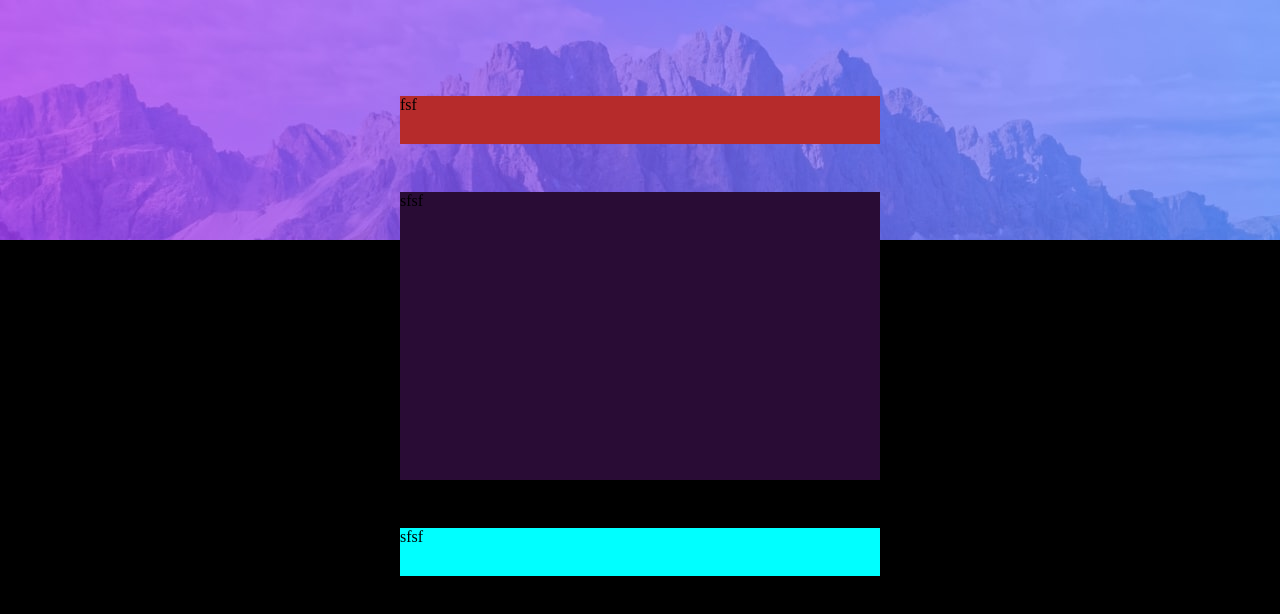
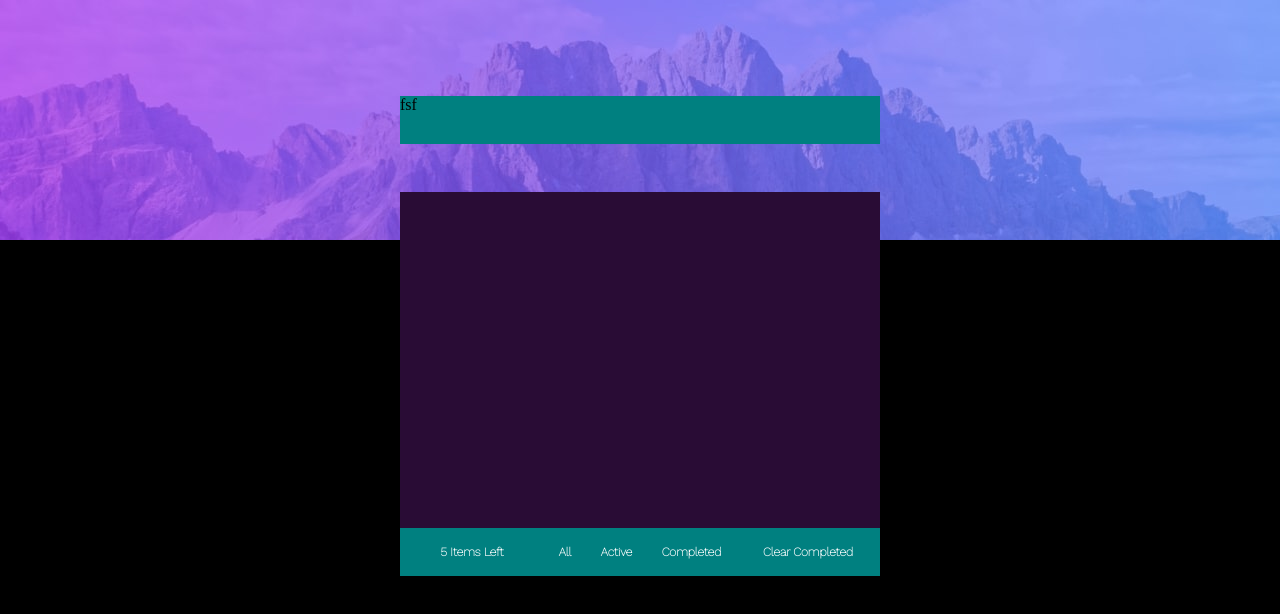
Before and after one commit to sinhahariom/FM-todo_application, a React (Create React App) app: page / in a window 1280 px wide. Shown: the top 614 px of the page. Built offline with nearby package versions, Linux system fonts and the light colour scheme.

Commit message:
added Tab Features

```diff
--- /dev/null
+++ b/src/Components/FilterListActive.js
@@ -0,0 +1,9 @@
+import './FilterListActive.scss';
+
+const FilterListActive = () =>{
+    return (
+        <div className="list-active-wrapper">Active Works !</div>
+    )
+}
+
+export default FilterListActive;
--- /dev/null
+++ b/src/Components/FilterListActive.scss
@@ -0,0 +1,4 @@
+.list-active-wrapper{
+    height: 3rem;
+    width: 100%;
+}
--- /dev/null
+++ b/src/Components/FilterListAll.js
@@ -0,0 +1,9 @@
+import './FilterListAll.scss';
+
+const FilterListAll = () =>{
+    return (
+        <div className="list-all-wrapper">All Works !</div>
+    )
+}
+
+export default FilterListAll;
--- /dev/null
+++ b/src/Components/FilterListAll.scss
@@ -0,0 +1,4 @@
+.list-all-wrapper{
+    height: 3rem;
+    width: 100%;
+}
--- /dev/null
+++ b/src/Components/FilterListCompleted.js
@@ -0,0 +1,9 @@
+import './FilterListCompleted.scss';
+
+const FilterListCompleted = () =>{
+    return (
+        <div className="list-completed-wrapper">Completed Works !</div>
+    )
+}
+
+export default FilterListCompleted;
--- /dev/null
+++ b/src/Components/FilterListCompleted.scss
@@ -0,0 +1,4 @@
+.list-completed-wrapper{
+    height: 3rem;
+    width: 100%;
+}
--- a/src/Components/ToDoCard.js
+++ b/src/Components/ToDoCard.js
@@ -1,11 +1,57 @@
+import { useState } from 'react';
+import FilterListActive from './FilterListActive';
+import FilterListAll from './FilterListAll';
+import FilterListCompleted from './FilterListCompleted';
 import './ToDoCard.scss';
 
+
 const ToDoCard = () =>{
+
+    //set state variables for switching between tabs
+    const [isAllTabActive, setIsAllTabActive] = useState(false);
+    const [isCompletedTabActive, setIsCompletedTabActive] = useState(false);
+    const [isActiveTabActive, setIsActiveTabActive] = useState(false);
+
+    //tab click handler
+    const handleTabClick = (tab) =>{
+
+        setIsAllTabActive(false);
+        setIsCompletedTabActive(false);
+        setIsActiveTabActive(false);
+
+        switch(tab){
+            case 'All' : setIsAllTabActive(prev=> !prev);
+            break;
+
+            case 'Active' : setIsActiveTabActive(prev=> !prev);
+            break;
+
+            case 'Completed' : setIsCompletedTabActive(prev=> !prev);
+            break;
+        }
+    }
+
     return (
         <div className="todo-card-wrapper">
             <div className="todo-add-new-item">fsf</div>
-            <div className="todo-added-list-items">sfsf</div>
-            <div className="todo-tabs">sfsf</div>
+            <div className="todo-added-list-items">
+                {isActiveTabActive && <FilterListActive></FilterListActive> }
+                { isAllTabActive && <FilterListAll></FilterListAll> }
+                { isCompletedTabActive && <FilterListCompleted></FilterListCompleted> }
+            </div>
+            <div className="todo-tabs">
+                <div className="todo-left-button-wrapper">
+                    <span>5 Items Left</span>
+                </div>
+                <div className="todo-tabs-buttons-wrapper">
+                    <span onClick={()=>handleTabClick('All')} >All</span>
+                    <span onClick={()=>handleTabClick('Active')} >Active</span>
+                    <span onClick={()=>handleTabClick('Completed')} >Completed</span>
+                </div>
+                <div className="todo-clear-button">
+                    <span>Clear Completed</span>
+                </div>
+            </div>
         </div>
     )
 }
--- a/src/Components/ToDoCard.scss
+++ b/src/Components/ToDoCard.scss
@@ -1,4 +1,5 @@
 @import '../Styles/StyleGuide.scss';
+@import url('https://fonts.googleapis.com/css2?family=Work+Sans:wght@100&display=swap');
 
 .todo-card-wrapper{
     position: absolute;
@@ -19,7 +20,7 @@
 
     .todo-add-new-item{
         height: 3rem;
-        background-color: rgb(182, 43, 43);
+        background-color: teal;
         width: 100%;
     }
     .todo-added-list-items{
@@ -29,10 +30,52 @@
         background-color: rgb(41, 12, 53);
     }
     .todo-tabs{
-        margin-top: 3rem;
         width: 100%;
         height: 3rem;
-        background-color: aqua;
+        display: grid;
+        grid-template-columns: 30% 40% 30%;
+        background-color: teal;
+        font-family: 'Work Sans', sans-serif;
+        font-weight: bolder;
+        color: white;
+        font-size: 12px;
+        .todo-left-button-wrapper{
+            height: 3rem;
+            width: 100%;
+            display: flex;
+            align-items: center;
+            span{
+                height: auto;
+                display: inline-block;
+                text-align: center;
+                cursor: pointer;
+            }
+        }
+        .todo-tabs-buttons-wrapper{
+            height: 3rem;
+            width: 100%;
+            display: flex;
+            align-items: center;
+            span{
+                height: auto;
+                display: inline-block;
+                text-align: center;
+                cursor: pointer;
+                width: auto;
+            }
+        }
+        .todo-clear-button{
+            height: 3rem;
+            width: 100%;
+            display: flex;
+            align-items: center;
+            span{
+                height: auto;
+                display: inline-block;
+                text-align: center;
+                cursor: pointer;
+            }
+        }
     }
 
 }
```
